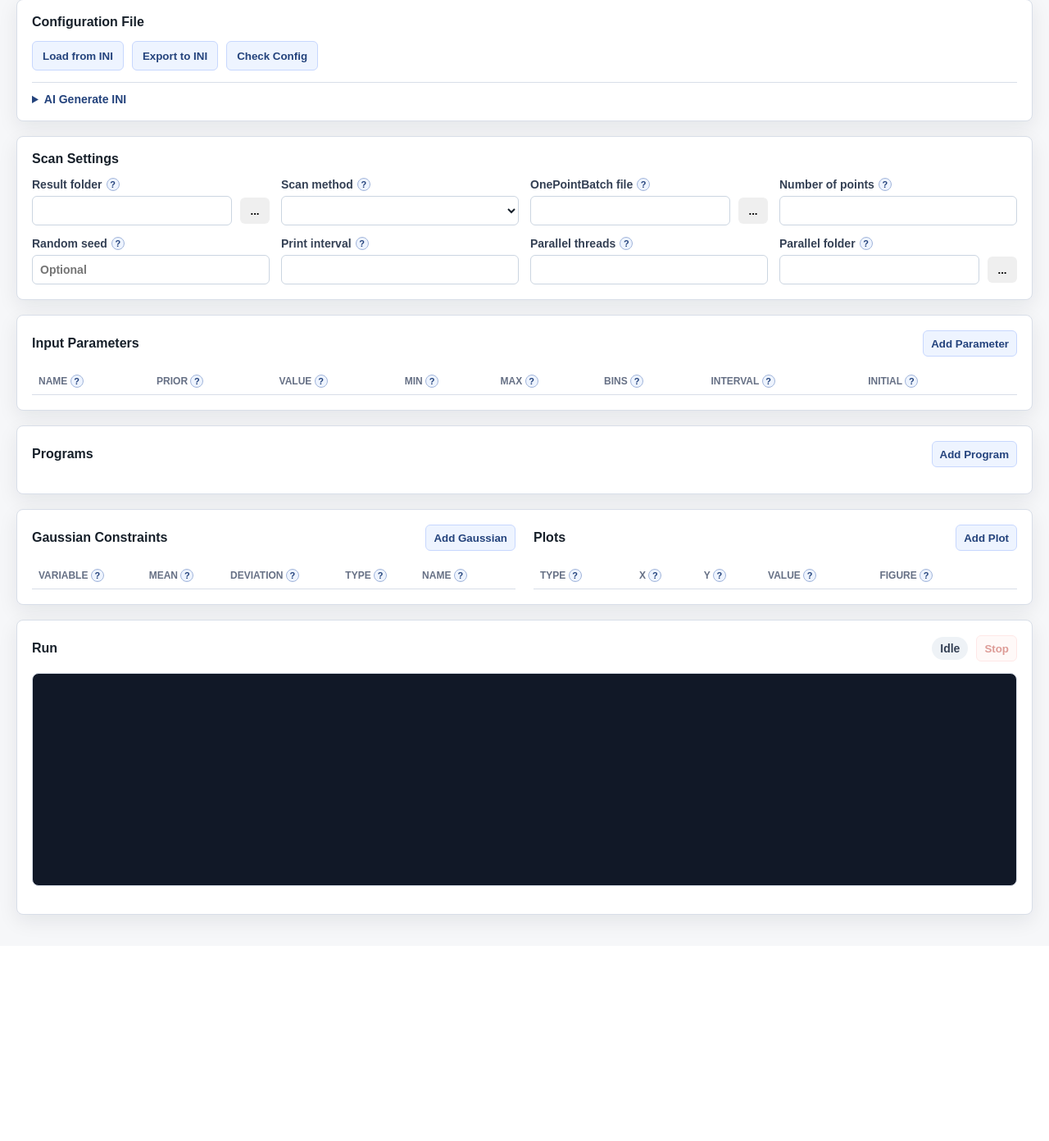
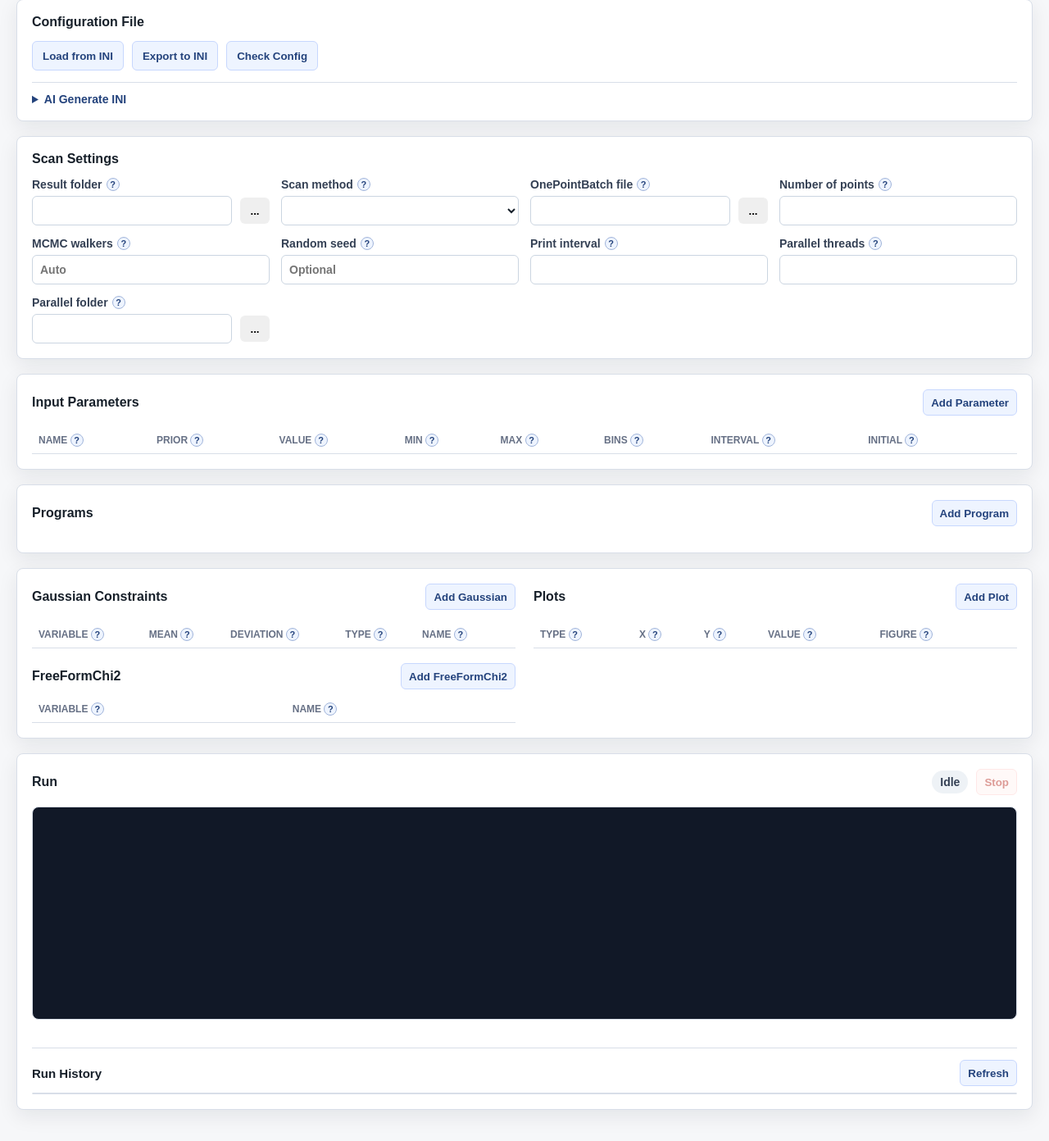
Before and after one commit to phyzhangyang/EasyScan_HEP, a FastAPI app: template ui/templates/index.html in a window 1280 px wide. Shown: the part 107-1499 px from the top of the page at 82% size. Before the commit the page ends 1241 px from the top, so only its background shows below. Run offline with FastAPI, Linux system fonts and the light colour scheme; the template is opened without the code that fills it: most values are stand-ins (such as "Sample title", 1, 10 or a date in 2020); lists and menus that the app fills with data are empty.

Commit message:
Improve UI scan controls and config checks

```diff
--- a/easyscan_hep/cli.py
+++ b/easyscan_hep/cli.py
@@ -251,6 +251,7 @@ def run_scan() -> None:
             n_print=es.getPrintNum(),
             outputfolder=es.getFolderName(),
             num_processes=es.getParallelThreads(),
+            mcmc_walkers=es.getMCMCWalkers(),
         )
     elif es.getScanMethod() == af._multinest:
         scanner.multinestrun(
--- a/ui/app.py
+++ b/ui/app.py
@@ -107,6 +107,7 @@ class EasyScanConfig(BaseModel):
     scan_method: str = "RANDOM"
     batch_file: str = "utils/OnePointBatch.in"
     number_of_points: str = "100"
+    mcmc_walkers: str = ""
     random_seed: str = ""
     print_interval: str = "1"
     parallel_threads: str = "1"
@@ -274,6 +275,8 @@ def serialize_config(config: EasyScanConfig) -> str:
         lines.append(f"Number of points:  {config.number_of_points}")
     elif method == "MCMC" and config.number_of_points:
         lines.append(f"Number of points:  {config.number_of_points}")
+    if method == "EMCEE" and config.mcmc_walkers:
+        lines.append(f"MCMC walkers:      {config.mcmc_walkers}")
     if config.random_seed:
         lines.append(f"Random seed:       {config.random_seed}")
     if config.print_interval:
@@ -387,6 +390,7 @@ def parse_easy_scan_text(text: str) -> EasyScanConfig:
     else:
         config.scan_method = method.upper()
     config.number_of_points = (scan.get("Number of points") or [config.number_of_points])[0]
+    config.mcmc_walkers = (scan.get("MCMC walkers") or [config.mcmc_walkers])[0]
     config.random_seed = (scan.get("Random seed") or [config.random_seed])[0]
     config.print_interval = (scan.get("Interval of print") or [config.print_interval])[0]
     config.parallel_threads = (scan.get("Parallel threads") or [config.parallel_threads])[0]
@@ -568,6 +572,7 @@ EasyScan_HEP syntax summary:
   - MCMC, EMCEE: name, prior, min, max, interval, initial.
   - Fixed or one-point mode: name, Fixed, value.
   - prior must be flat, log, or Fixed.
+- EMCEE may use optional "MCMC walkers"; it must be at least twice the number of sampled input parameters.
 - Likelihood-based methods BESTFIT, MCMC, EMCEE, DYNESTY and MULTINEST need [constraint] with Gaussian or FreeFormChi2.
 - [programN] blocks describe external programs with Execute command, Command path, Input/Output file and variable rows.
 - [plot] rows: Histogram x, figure; Scatter x, y, figure; Color/Contour x, y, value, figure.
@@ -650,6 +655,7 @@ def extract_ini_from_llm_text(text: str) -> str:
         "Scan method",
         "Input parameters",
         "Number of points",
+        "MCMC walkers",
         "Random seed",
         "Interval of print",
         "Parallel threads",
@@ -840,6 +846,47 @@ def result_files(record: RunRecord) -> dict[str, Any]:
     return {"result_dir": str(result_dir), "files": files, "plots": plots}
 
 
+def run_record_payload(record: RunRecord) -> dict[str, Any]:
+    return {
+        "run_id": record.run_id,
+        "status": record.status,
+        "return_code": record.return_code,
+        "started_at": record.started_at,
+        "ended_at": record.ended_at,
+        "config_path": str(record.config_path),
+        "log_path": str(record.log_path),
+        "result_dir": str(record.result_dir),
+    }
+
+
+def persisted_run_payloads() -> list[dict[str, Any]]:
+    items: list[dict[str, Any]] = []
+    seen = set(runs)
+    for config_path in sorted(RUN_CWD.glob("easyscan_*.ini")):
+        run_id = config_path.stem.removeprefix("easyscan_")
+        if run_id in seen:
+            continue
+        log_path = config_path.with_suffix(".log")
+        try:
+            result_dir = resolve_config_path(parse_easy_scan_template(config_path).result_folder)
+        except Exception:
+            result_dir = RUN_CWD / "result"
+        status = "completed" if log_path.exists() else "saved"
+        items.append(
+            {
+                "run_id": run_id,
+                "status": status,
+                "return_code": None,
+                "started_at": config_path.stat().st_mtime,
+                "ended_at": log_path.stat().st_mtime if log_path.exists() else None,
+                "config_path": str(config_path),
+                "log_path": str(log_path),
+                "result_dir": str(result_dir),
+            }
+        )
+    return items
+
+
 def run_worker(record: RunRecord) -> None:
     record.status = "running"
     command = [str(PYTHON_EXE), "-m", "easyscan_hep.cli", str(record.config_path)]
@@ -988,6 +1035,14 @@ def generate_config_with_ai(request: LLMConfigRequest) -> dict[str, Any]:
     }
 
 
+@app.get("/api/runs")
+def list_runs() -> dict[str, Any]:
+    current = [run_record_payload(record) for record in runs.values()]
+    history = current + persisted_run_payloads()
+    history.sort(key=lambda item: item.get("started_at") or 0, reverse=True)
+    return {"runs": history}
+
+
 @app.post("/api/runs")
 def start_run(config: EasyScanConfig) -> dict[str, Any]:
     run_id = time.strftime("%Y%m%d_%H%M%S")
--- a/ui/static/app.js
+++ b/ui/static/app.js
@@ -5,6 +5,7 @@ let browserTarget = null;
 let browserSelect = "file";
 let browserPath = null;
 let browserInsert = "";
+let lastLogText = "";
 
 const $ = (selector, root = document) => root.querySelector(selector);
 const $$ = (selector, root = document) => Array.from(root.querySelectorAll(selector));
@@ -271,12 +272,14 @@ function updateTopLevelControls() {
   const pointsLabel = $("#numberOfPointsLabelText");
   const pointsHelp = $("#numberOfPointsHelp");
   const pointsInput = $('[data-bind="number_of_points"]');
+  const mcmcWalkersInput = $('[data-bind="mcmc_walkers"]');
   const randomSeedInput = $('[data-bind="random_seed"]');
   const parallelThreadsInput = $('[data-bind="parallel_threads"]');
   const parallelFolderInput = $('[data-bind="parallel_folder"]');
   const parallelFolderButton = $('[data-target="parallel_folder"]');
   const pointsText = NUMBER_OF_POINTS_LABELS[method] || NUMBER_OF_POINTS_LABELS.RANDOM;
   const usesNumberOfPoints = ["RANDOM", "BESTFIT", "MCMC", "EMCEE", "DYNESTY", "MULTINEST"].includes(method);
+  const usesMcmcWalkers = method === "EMCEE";
 
   setElementDisabled(batchInput, !isOnePointBatch, true);
   setElementDisabled(batchButton, !isOnePointBatch);
@@ -287,6 +290,10 @@ function updateTopLevelControls() {
   setLabelDisabled(pointsLabelContainer, !usesNumberOfPoints);
   if (pointsLabel) pointsLabel.textContent = pointsText.label;
   if (pointsHelp) pointsHelp.dataset.tooltip = pointsText.help;
+
+  setElementDisabled(mcmcWalkersInput, !usesMcmcWalkers, true);
+  setLabelDisabled($("#mcmcWalkersLabel"), !usesMcmcWalkers);
+  setText("#mcmcWalkersLabelText", usesMcmcWalkers ? "MCMC walkers" : "MCMC walkers (not used)");
 
   setElementDisabled(randomSeedInput, !supportsRandomSeed, true);
   setLabelDisabled($("#randomSeedLabel"), !supportsRandomSeed);
@@ -510,9 +517,14 @@ function renderPrograms() {
   $("#programs").innerHTML = state.programs
     .map(
       (_, i) => `
-        <div class="program-card">
+        <details class="program-card" open>
+          <summary class="program-summary">
+            <span>Program ${i + 1}</span>
+            <span class="program-summary-meta">${escapeHtml(state.programs[i].program_name || "")}</span>
+          </summary>
+          <div class="program-card-body">
             <div class="program-header">
-            <h3>Program ${i + 1}</h3>
+              <h3>Program ${i + 1} settings</h3>
               <button class="danger small" data-remove="programs.${i}">Remove Program</button>
             </div>
             <div class="grid">
@@ -551,6 +563,21 @@ function renderPrograms() {
               </label>
             </div>
           </div>
+        </details>
+      `
+    )
+    .join("");
+}
+
+function renderFreeFormChi2() {
+  $("#freeformChi2Body").innerHTML = state.freeform_chi2
+    .map(
+      (_, i) => `
+        <tr>
+          <td>${input("Variable", `freeform_chi2.${i}.variable`)}</td>
+          <td>${input("Name", `freeform_chi2.${i}.label`)}</td>
+          <td><button class="danger small" data-remove="freeform_chi2.${i}">Remove</button></td>
+        </tr>
       `
     )
     .join("");
@@ -594,6 +621,7 @@ function renderAll() {
   renderInputParameters();
   renderPrograms();
   renderGaussian();
+  renderFreeFormChi2();
   renderPlots();
 }
 
@@ -620,7 +648,9 @@ function removePath(path) {
   const parts = path.split(".");
   const index = Number(parts.pop());
   const arr = getPath(parts.join("."));
-  if (Array.isArray(arr) && arr.length > 1) {
+  const root = parts[0];
+  const keepAtLeastOne = ["input_parameters", "programs"].includes(root);
+  if (Array.isArray(arr) && (arr.length > 1 || !keepAtLeastOne)) {
     arr.splice(index, 1);
   }
   rerender();
@@ -633,6 +663,8 @@ function addRow(kind, programIndex = null) {
     state.programs.push(structuredClone(state.programs[0]));
   } else if (kind === "gaussian_constraints") {
     state.gaussian_constraints.push({ variable: "", mean: "", deviation: "", kind: "symm", label: "" });
+  } else if (kind === "freeform_chi2") {
+    state.freeform_chi2.push({ variable: "", label: "" });
   } else if (kind === "plots") {
     state.plots.push({ kind: "Color", x: "", y: "", value: "", figure_name: "" });
   } else if (programIndex !== null) {
@@ -808,10 +840,26 @@ async function generateConfigWithAI() {
   if (button) button.disabled = false;
 }
 
+function updateLogBox(text) {
+  const logBox = $("#logBox");
+  if (!logBox) return;
+  const wasNearBottom = logBox.scrollHeight - logBox.scrollTop - logBox.clientHeight < 96;
+  if (text !== lastLogText) {
+    logBox.textContent = text || "";
+    lastLogText = text || "";
+  }
+  if (wasNearBottom || ["queued", "running"].includes(String($("#runStatus")?.textContent || "").toLowerCase())) {
+    requestAnimationFrame(() => {
+      logBox.scrollTop = logBox.scrollHeight;
+    });
+  }
+}
+
 async function startRun() {
   $("#runBtn").disabled = true;
   $("#stopBtn").disabled = false;
-  $("#logBox").textContent = "";
+  lastLogText = "";
+  updateLogBox("");
   $("#results").innerHTML = "";
   setStatus("queued");
   const response = await fetch("/api/runs", {
@@ -828,8 +876,9 @@ async function startRun() {
     return;
   }
   activeRunId = payload.run_id;
+  await loadRunHistory();
   pollRun();
-  pollTimer = setInterval(pollRun, 1200);
+  pollTimer = setInterval(pollRun, 800);
 }
 
 async function pollRun() {
@@ -838,13 +887,13 @@ async function pollRun() {
   const payload = await response.json();
   if (!response.ok) return;
   setStatus(payload.status);
-  $("#logBox").textContent = payload.logs || "";
-  $("#logBox").scrollTop = $("#logBox").scrollHeight;
+  updateLogBox(payload.logs || "");
   renderResults(payload.results);
   if (["completed", "failed", "stopped"].includes(payload.status)) {
     clearInterval(pollTimer);
     $("#runBtn").disabled = false;
     $("#stopBtn").disabled = true;
+    await loadRunHistory();
   }
 }
 
@@ -884,6 +933,67 @@ function renderResults(results) {
   `;
 }
 
+function formatRunTime(timestamp) {
+  if (!timestamp) return "";
+  return new Date(timestamp * 1000).toLocaleString();
+}
+
+async function loadRunHistory() {
+  const container = $("#runHistory");
+  if (!container) return;
+  const response = await fetch("/api/runs");
+  const payload = await response.json().catch(() => ({}));
+  if (!response.ok) {
+    container.innerHTML = `<div class="history-empty">Can not load run history.</div>`;
+    return;
+  }
+  const runs = payload.runs || [];
+  if (!runs.length) {
+    container.innerHTML = `<div class="history-empty">No runs yet.</div>`;
+    return;
+  }
+  container.innerHTML = `
+    <table class="history-table">
+      <thead>
+        <tr>
+          <th>Run</th>
+          <th>Status</th>
+          <th>Started</th>
+          <th>Result folder</th>
+          <th></th>
+        </tr>
+      </thead>
+      <tbody>
+        ${runs
+          .map(
+            (item) => `
+              <tr>
+                <td title="${escapeHtml(item.config_path || "")}">${escapeHtml(item.run_id || "")}</td>
+                <td><span class="status ${escapeHtml(item.status || "")}">${escapeHtml(item.status || "")}</span></td>
+                <td>${escapeHtml(formatRunTime(item.started_at))}</td>
+                <td title="${escapeHtml(item.result_dir || "")}">${escapeHtml(item.result_dir || "")}</td>
+                <td><button class="secondary small" data-view-run="${escapeHtml(item.run_id || "")}">View</button></td>
+              </tr>
+            `
+          )
+          .join("")}
+      </tbody>
+    </table>
+  `;
+}
+
+async function viewRun(runId) {
+  if (!runId) return;
+  activeRunId = runId;
+  const response = await fetch(`/api/runs/${runId}`);
+  const payload = await response.json().catch(() => ({}));
+  if (!response.ok) return;
+  setStatus(payload.status || "completed");
+  lastLogText = "";
+  updateLogBox(payload.logs || "");
+  renderResults(payload.results);
+}
+
 async function openBrowser(target, selectKind, insertMode = "", startPath = null) {
   browserTarget = target;
   browserSelect = selectKind;
@@ -908,7 +1018,10 @@ async function loadBrowser(path = null) {
     .map(
       (entry) => `
         <div class="browser-entry">
-          <div class="entry-name">${entry.is_dir ? "[Folder]" : "[File]"} ${escapeHtml(entry.name)}</div>
+          <div class="entry-name">
+            <span class="entry-icon ${entry.is_dir ? "folder-icon" : "file-icon"}" aria-hidden="true"></span>
+            <span>${escapeHtml(entry.name)}</span>
+          </div>
           <button class="secondary small" data-open-path="${escapeHtml(entry.path)}" ${entry.is_dir ? "" : "disabled"}>Open</button>
           <button class="primary small" data-pick-path="${escapeHtml(entry.path)}" ${entry.selectable ? "" : "disabled"}>Choose</button>
         </div>
@@ -946,12 +1059,15 @@ document.addEventListener("click", async (event) => {
     await loadBrowser(button.dataset.openPath);
   } else if (button.dataset.pickPath) {
     await choosePath(button.dataset.pickPath);
+  } else if (button.dataset.viewRun) {
+    await viewRun(button.dataset.viewRun);
   }
 });
 
 $("#addInputParam").addEventListener("click", () => addRow("input_parameters"));
 $("#addProgram").addEventListener("click", () => addRow("programs"));
 $("#addGaussian").addEventListener("click", () => addRow("gaussian_constraints"));
+$("#addFreeFormChi2").addEventListener("click", () => addRow("freeform_chi2"));
 $("#addPlot").addEventListener("click", () => addRow("plots"));
 $("#importConfigBtn").addEventListener("click", importConfig);
 $("#exportConfigBtn").addEventListener("click", exportConfig);
@@ -960,6 +1076,7 @@ $("#aiProvider").addEventListener("change", () => applyLlmProviderDefaults(true)
 $("#aiGenerateConfigBtn").addEventListener("click", generateConfigWithAI);
 $("#runBtn").addEventListener("click", startRun);
 $("#stopBtn").addEventListener("click", stopRun);
+$("#refreshHistoryBtn").addEventListener("click", loadRunHistory);
 $("#closeBrowser").addEventListener("click", () => $("#browserModal").classList.add("hidden"));
 $("#upBtn").addEventListener("click", () => loadBrowser($("#upBtn").dataset.path));
 $("#rootSelect").addEventListener("change", (event) => loadBrowser(event.target.value));
@@ -969,3 +1086,4 @@ bindRootFields();
 applyLlmProviderDefaults(true);
 rerender();
 updateConditionalControls();
+loadRunHistory();
--- a/ui/static/styles.css
+++ b/ui/static/styles.css
@@ -328,6 +351,11 @@ th .help-tip::before {
 
 .subsection {
   margin-top: 14px;
+}
+
+.block-title {
+  margin-top: 18px;
+  margin-bottom: 8px;
 }
 
 .subsection-title {
@@ -543,10 +576,92 @@ th .help-tip::before {
 }
 
 .entry-name {
+  display: flex;
+  align-items: center;
+  gap: 8px;
   min-width: 0;
   overflow: hidden;
   text-overflow: ellipsis;
   white-space: nowrap;
+}
+
+.entry-icon {
+  position: relative;
+  display: inline-block;
+  flex: 0 0 18px;
+  width: 18px;
+  height: 15px;
+}
+
+.folder-icon {
+  border: 1px solid #d0a447;
+  border-radius: 3px;
+  background: #f9d976;
+}
+
+.folder-icon::before {
+  position: absolute;
+  top: -4px;
+  left: 1px;
+  width: 8px;
+  height: 5px;
+  border: 1px solid #d0a447;
+  border-bottom: 0;
+  border-radius: 3px 3px 0 0;
+  background: #f9d976;
+  content: "";
+}
+
+.file-icon {
+  border: 1px solid #98a2b3;
+  border-radius: 2px;
+  background: #ffffff;
+}
+
+.file-icon::after {
+  position: absolute;
+  top: -1px;
+  right: -1px;
+  width: 7px;
+  height: 7px;
+  border-left: 1px solid #98a2b3;
+  border-bottom: 1px solid #98a2b3;
+  background: #eef2f6;
+  content: "";
+}
+
+.history-panel {
+  margin-top: 18px;
+  border-top: 1px solid var(--line);
+  padding-top: 14px;
+}
+
+.history-title {
+  margin-bottom: 8px;
+}
+
+.run-history {
+  max-height: 260px;
+  overflow: auto;
+  border: 1px solid var(--line);
+  border-radius: 8px;
+}
+
+.history-table {
+  min-width: 720px;
+}
+
+.history-table td:nth-child(1),
+.history-table td:nth-child(4) {
+  max-width: 280px;
+  overflow: hidden;
+  text-overflow: ellipsis;
+  white-space: nowrap;
+}
+
+.history-empty {
+  padding: 12px;
+  color: var(--muted);
 }
 
 @media (max-width: 1000px) {
--- a/ui/templates/index.html
+++ b/ui/templates/index.html
@@ -84,6 +84,7 @@
               <option>MCMC</option>
               <option>EMCEE</option>
               <option>DYNESTY</option>
+              <option>MULTINEST</option>
               <option>ONEPOINT</option>
               <option>ONEPOINTBATCH</option>
             </select>
@@ -96,6 +97,9 @@
           </label>
           <label id="numberOfPointsLabel"><span class="field-label"><span id="numberOfPointsLabelText">Number of points</span> <span id="numberOfPointsHelp" class="help-tip" data-tooltip="Number of scan points." tabindex="0" aria-label="Help: Number of points">?</span></span>
             <input data-bind="number_of_points" type="number" min="1">
+          </label>
+          <label id="mcmcWalkersLabel"><span class="field-label"><span id="mcmcWalkersLabelText">MCMC walkers</span> <span class="help-tip" data-tooltip="Number of ensemble walkers used by EMCEE. It must be at least twice the number of scanned parameters." tabindex="0" aria-label="Help: MCMC walkers">?</span></span>
+            <input data-bind="mcmc_walkers" type="number" min="1" placeholder="Auto">
           </label>
           <label id="randomSeedLabel"><span class="field-label"><span id="randomSeedLabelText">Random seed</span> <span class="help-tip" data-tooltip="Optional seed for reproducible random sampling." tabindex="0" aria-label="Help: Random seed">?</span></span>
             <input data-bind="random_seed" type="text" placeholder="Optional">
@@ -169,6 +173,22 @@
               <tbody id="gaussianBody"></tbody>
             </table>
           </div>
+          <div class="panel-title subsection-title block-title">
+            <h2>FreeFormChi2</h2>
+            <button id="addFreeFormChi2" class="secondary small">Add FreeFormChi2</button>
+          </div>
+          <div class="table-wrap">
+            <table>
+              <thead>
+                <tr>
+                  <th>Variable <span class="help-tip" data-tooltip="Variable or expression that provides a chi-square contribution." tabindex="0" aria-label="Help: FreeFormChi2 variable">?</span></th>
+                  <th>Name <span class="help-tip" data-tooltip="Optional label for this free-form chi-square contribution." tabindex="0" aria-label="Help: FreeFormChi2 name">?</span></th>
+                  <th></th>
+                </tr>
+              </thead>
+              <tbody id="freeformChi2Body"></tbody>
+            </table>
+          </div>
         </div>
         <div>
           <div class="panel-title">
@@ -203,6 +223,13 @@
         </div>
         <pre id="logBox" class="log-box"></pre>
         <div id="results" class="results"></div>
+        <div class="history-panel">
+          <div class="panel-title history-title">
+            <h3>Run History</h3>
+            <button id="refreshHistoryBtn" class="secondary small">Refresh</button>
+          </div>
+          <div id="runHistory" class="run-history"></div>
+        </div>
       </section>
     </main>
 
```
Also changed, not shown: other parts of ui/static/styles.css (+29 -1 lines), src/config_checker.py (+46 -2 lines), src/readin_config.py (+8 -0 lines), src/scan_controller.py (+9 -0 lines), src/scanner.py (+9 -2 lines). Lines whose indentation alone changed are shown as unchanged.
